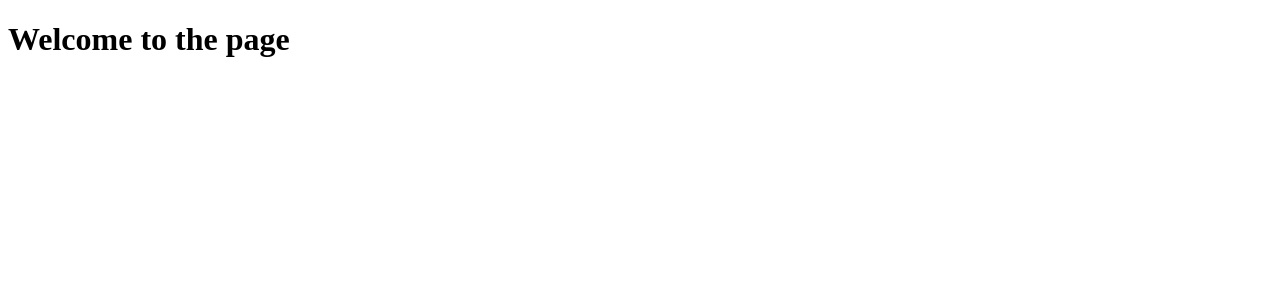
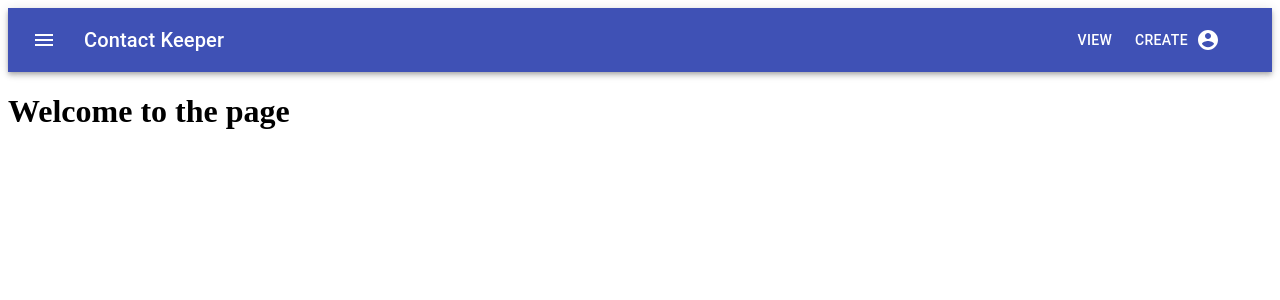
Before and after one commit to bharath-02/CRM-frontend, a React (Create React App) app in the folder client/: page / in a window 1280 px wide. Shown: the top 300 px of the page. Built offline with nearby package versions, Linux system fonts and the light colour scheme; the HTML template or start-up script is replaced by a standard one.

Commit message:
added navbar to the home page

```diff
--- a/client/src/App.js
+++ b/client/src/App.js
@@ -1,14 +1,18 @@
 import { BrowserRouter as Router, Switch, Route } from 'react-router-dom'
 
+import Navbar from './components/navbar';
 import Home from './components/home'
 
 function App() {
   return (
-    <Router>
-      <Switch>
-        <Route exact path='/' component={Home} />
-      </Switch>
-    </Router>
+    <>
+      <Navbar />
+      <Router>
+        <Switch>
+          <Route exact path='/' component={Home} />
+        </Switch>
+      </Router>
+    </>
   );
 }
 
--- /dev/null
+++ b/client/src/components/navbar.js
@@ -0,0 +1,50 @@
+import React from 'react';
+
+import { makeStyles } from '@material-ui/core/styles';
+import {
+    AppBar,
+    Toolbar,
+    Typography,
+    Button,
+    IconButton
+} from '@material-ui/core';
+import MenuIcon from '@material-ui/icons/Menu';
+import AccountCircle from '@material-ui/icons/AccountCircle';
+
+const useStyles = makeStyles((theme) => ({
+    root: {
+      flexGrow: 1,
+    },
+    menuButton: {
+      marginRight: theme.spacing(2),
+    },
+    title: {
+      flexGrow: 1,
+    },
+}));
+
+const Navbar = () => {
+    const classes = useStyles();
+
+    return (
+        <div className={classes.root}>
+            <AppBar position="static">
+                <Toolbar>
+                    <IconButton edge="start" className={classes.menuButton} color="inherit" aria-label="menu">
+                        <MenuIcon />
+                    </IconButton>
+                    <Typography variant="h6" className={classes.title}>
+                        Contact Keeper
+                    </Typography>
+                    <Button color="inherit">View</Button>
+                    <Button color="inherit">Create</Button>
+                    <IconButton edge="start" className={classes.menuButton} color="inherit" aria-label="menu">
+                        <AccountCircle />
+                    </IconButton>
+                </Toolbar>
+            </AppBar>
+        </div>
+    )
+}
+
+export default Navbar;
```
